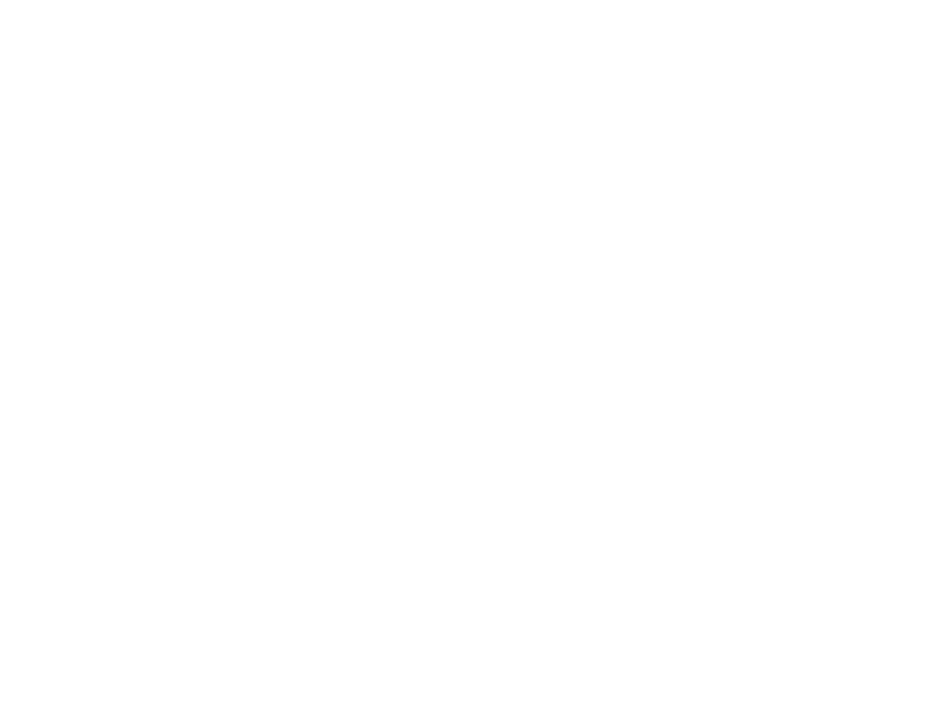
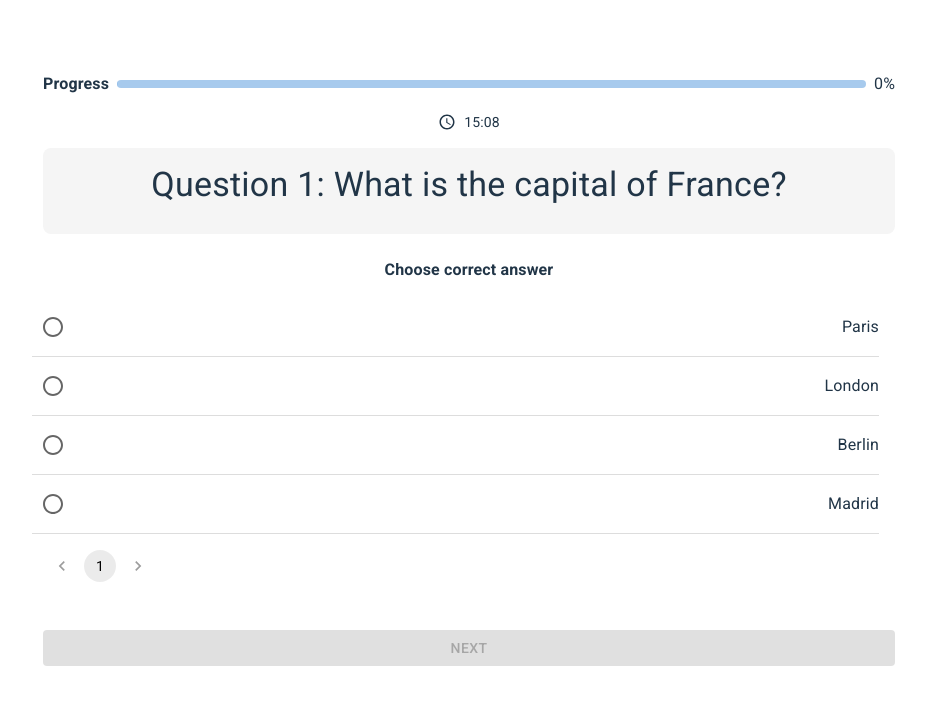
Before and after one commit to SylvaticGhost/GameQuests, a React (Vite) app in the folder frontend/: page /quest_complete in a window 1280 px wide. Before the commit this address had no page. Shown: the top 704 px of the page, without its empty margins (171-1097 px from the left). Built offline with nearby package versions, Linux system fonts and the light colour scheme.

Commit message:
Added TestQuestProcess page

```diff
--- /dev/null
+++ b/frontend/components/TestQuestProcess.jsx
@@ -0,0 +1,107 @@
+import React, { useEffect, useState } from "react";
+import PaginationComponent from "./PaginationComponent";
+import { Box, Button, Container, LinearProgress, Radio, RadioGroup, Typography, FormControlLabel } from "@mui/material";
+import { AccessTime } from "@mui/icons-material";
+
+const TestQuestProcess = ({ questId }) => {
+  const [questData, setQuestData] = useState(null);
+  const [currentQuestionIndex, setCurrentQuestionIndex] = useState(0);
+  const [selectedAnswer, setSelectedAnswer] = useState(null);
+
+  useEffect(() => {
+    // Mock quest data
+    const mockQuestData = {
+      id: questId,
+      title: "Sample Quest Title",
+      description: "This is a sample description for the quest. It contains multiple questions to test your knowledge.",
+      questions: [
+        { id: 1, text: "Question 1: What is the capital of France?", answers: ["Paris", "London", "Berlin", "Madrid"] },
+        { id: 2, text: "Question 2: What is 2 + 2?", answers: ["3", "4", "5", "6"] },
+        // Add more questions as needed
+      ],
+    };
+
+    setQuestData(mockQuestData);
+  }, [questId]);
+
+  if (!questData) {
+    return <Typography>Loading...</Typography>;
+  }
+
+  const handleAnswerChange = (event) => {
+    setSelectedAnswer(event.target.value);
+  };
+
+  const handleNextQuestion = () => {
+    if (currentQuestionIndex < questData.questions.length - 1) {
+      setCurrentQuestionIndex(currentQuestionIndex + 1);
+      setSelectedAnswer(null);
+    }
+  };
+
+  const currentQuestion = questData.questions[currentQuestionIndex];
+
+  return (
+    <Container maxWidth="md" sx={{ mt: 4, textAlign: "center" }}>
+      {/* Progress Bar */}
+      <Box sx={{ display: "flex", alignItems: "center", justifyContent: "center", mb: 2 }}>
+        <Typography variant="body1" sx={{ mr: 1, fontWeight: "bold" }}>
+          Progress
+        </Typography>
+        <LinearProgress
+          variant="determinate"
+          value={(currentQuestionIndex / questData.questions.length) * 100}
+          sx={{ flex: 1, height: 8, borderRadius: 4 }}
+        />
+        <Typography variant="body1" sx={{ ml: 1 }}>
+          {Math.round((currentQuestionIndex / questData.questions.length) * 100)}%
+        </Typography>
+      </Box>
+
+      {/* Timer */}
+      <Typography variant="body2" sx={{ display: "flex", alignItems: "center", justifyContent: "center", mb: 2 }}>
+        <AccessTime sx={{ fontSize: 18, mr: 1 }} /> 15:08
+      </Typography>
+
+      {/* Question Text */}
+      <Box sx={{ p: 2, bgcolor: "#f5f5f5", borderRadius: 2, mb: 3 }}>
+        <Typography variant="h4" gutterBottom>
+          {currentQuestion.text}
+        </Typography>
+      </Box>
+
+      <Typography variant="body1" sx={{ mb: 2, fontWeight: "bold" }}>
+        Choose correct answer
+      </Typography>
+
+      {/* Answer Options */}
+      <RadioGroup value={selectedAnswer} onChange={handleAnswerChange}>
+        {currentQuestion.answers.map((answer, index) => (
+          <FormControlLabel
+            key={index}
+            value={answer}
+            control={<Radio />}
+            label={answer}
+            sx={{ display: "flex", justifyContent: "space-between", borderBottom: "1px solid #ddd", py: 1 }}
+          />
+        ))}
+      </RadioGroup>
+
+      {/* Navigation */}
+      <PaginationComponent />
+
+      {/* Submit Button */}
+      <Button
+        variant="contained"
+        onClick={handleNextQuestion}
+        disabled={selectedAnswer === null}
+        fullWidth
+        sx={{ mt: 2 }}
+      >
+        Next
+      </Button>
+    </Container>
+  );
+};
+
+export default TestQuestProcess;
--- a/frontend/src/App.jsx
+++ b/frontend/src/App.jsx
@@ -1,10 +1,9 @@
 import { useState } from 'react';
-import RegisterForm from './pages/RegisterForm';
-import CreateQuest from './pages/CreateQuest';
 import './App.css';
 import Main from "./pages/Main.jsx";
 import {BrowserRouter as Router, Routes, Route} from "react-router-dom";
 import QuestView from "./pages/QuestView.jsx";
+import QuestProcess from "./pages/QuestProcess.jsx";
 
 function App() {
   return (
@@ -12,6 +11,7 @@
           <Routes>
               <Route path="/" element={<Main />} />
               <Route path="/quest" element={<QuestView />} />
+              <Route path="/quest_complete" element={<QuestProcess />} />
           </Routes>
       </Router>
   );
--- /dev/null
+++ b/frontend/src/pages/QuestProcess.jsx
@@ -0,0 +1,13 @@
+import React from "react";
+import { useParams } from "react-router-dom";
+import TestQuestProcess from "../../components/TestQuestProcess";
+
+const QuestProcess = () => {
+  const { id } = useParams();
+
+  return (
+   <TestQuestProcess questId={id}/>
+  );
+};
+
+export default QuestProcess;
--- a/frontend/src/pages/QuestView.jsx
+++ b/frontend/src/pages/QuestView.jsx
@@ -11,15 +11,19 @@
     Grid,
     Stack
 } from "@mui/material";
+import {useNavigate, useParams} from "react-router-dom";
+
 
 const QuestView = () => {
+    const navigate = useNavigate();
+    const { id } = useParams();
     const [reviews, setReviews] = useState([
       {
         title: "Review title",
         name: "Name",
         rating: 4,
-            text: "This quiz was a lot of fun! The questions were not too easy, but not too hard either. The only reason I’m giving it 4 out of 5 is that I wish it had a few more questions. Overall, a great experience!"
-        }
+        text: "This quiz was a lot of fun! The questions were not too easy, but not too hard either. The only reason I’m giving it 4 out of 5 is that I wish it had a few more questions. Overall, a great experience!",
+      },
     ]);
     const [newReview, setNewReview] = useState({ title: "", text: "", rating: 0 });
 
@@ -38,16 +42,24 @@
       });
     };
 
+    const handleContinueClick = () => {
+      navigate(`/quest_complete?id=${id}`);
+    };
+
     return (
       <Box sx={{ display: "flex", padding: 3, gap: 3 }}>
         <Box sx={{ flex: 1 }}>
           <Box sx={{ marginBottom: 3 }}>
-                    <Typography variant="h3" fontWeight="bold" marginBottom={2} textAlign="left">Title</Typography>
+            <Typography variant="h3" fontWeight="bold" marginBottom={2} textAlign="left">
+              Title
+            </Typography>
             <Typography variant="body1" marginBottom={2} textAlign="left">
               Test your knowledge and have fun with this exciting quiz! Featuring a mix of engaging questions, this quiz will challenge you while keeping things entertaining. Whether you're playing solo or with friends, see how well you can score and learn something new along the way!
             </Typography>
             <Box sx={{ display: "flex", gap: 2 }}>
-                        <Button variant="contained">Continue</Button>
+              <Button variant="contained" onClick={handleContinueClick}>
+                Continue
+              </Button>
                         <Button variant="outlined" onClick={handleShare}>Share</Button>
                     </Box>
                 </Box>
```
Lines whose indentation alone changed are shown as unchanged.
